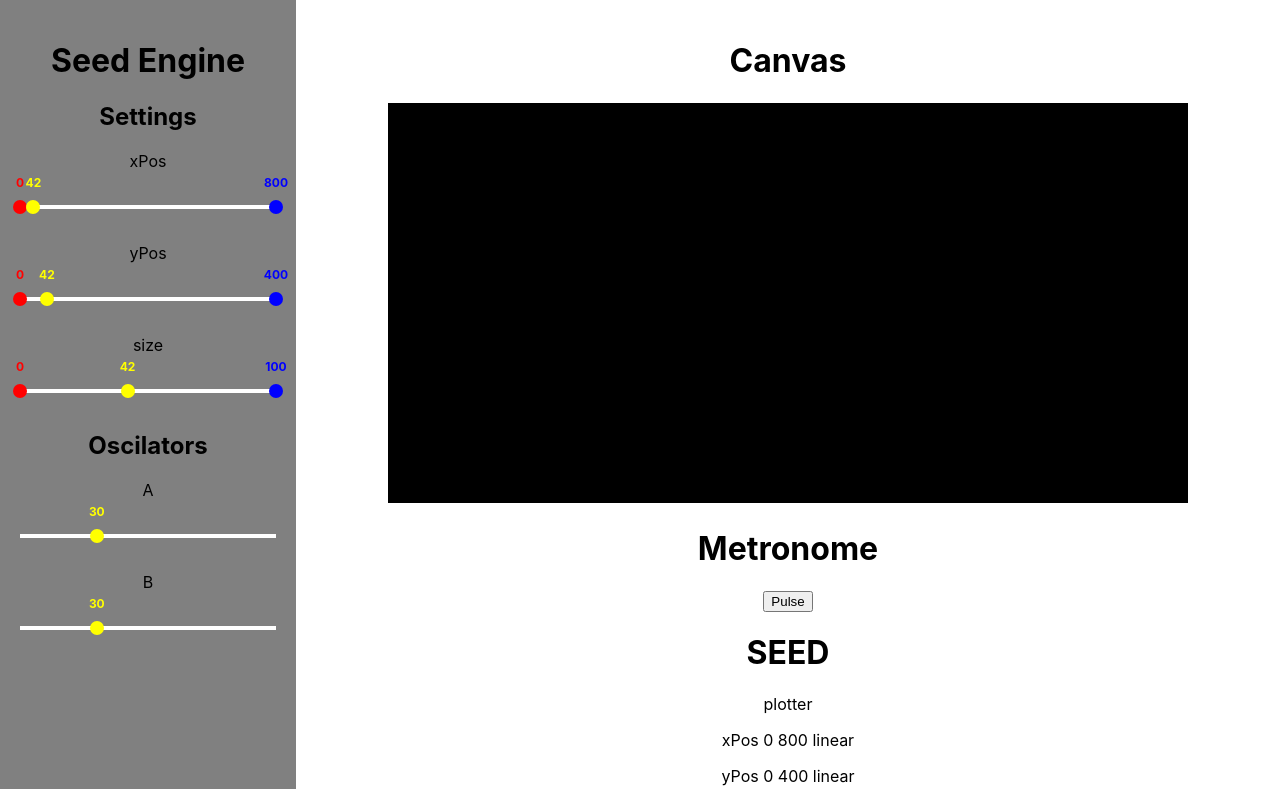
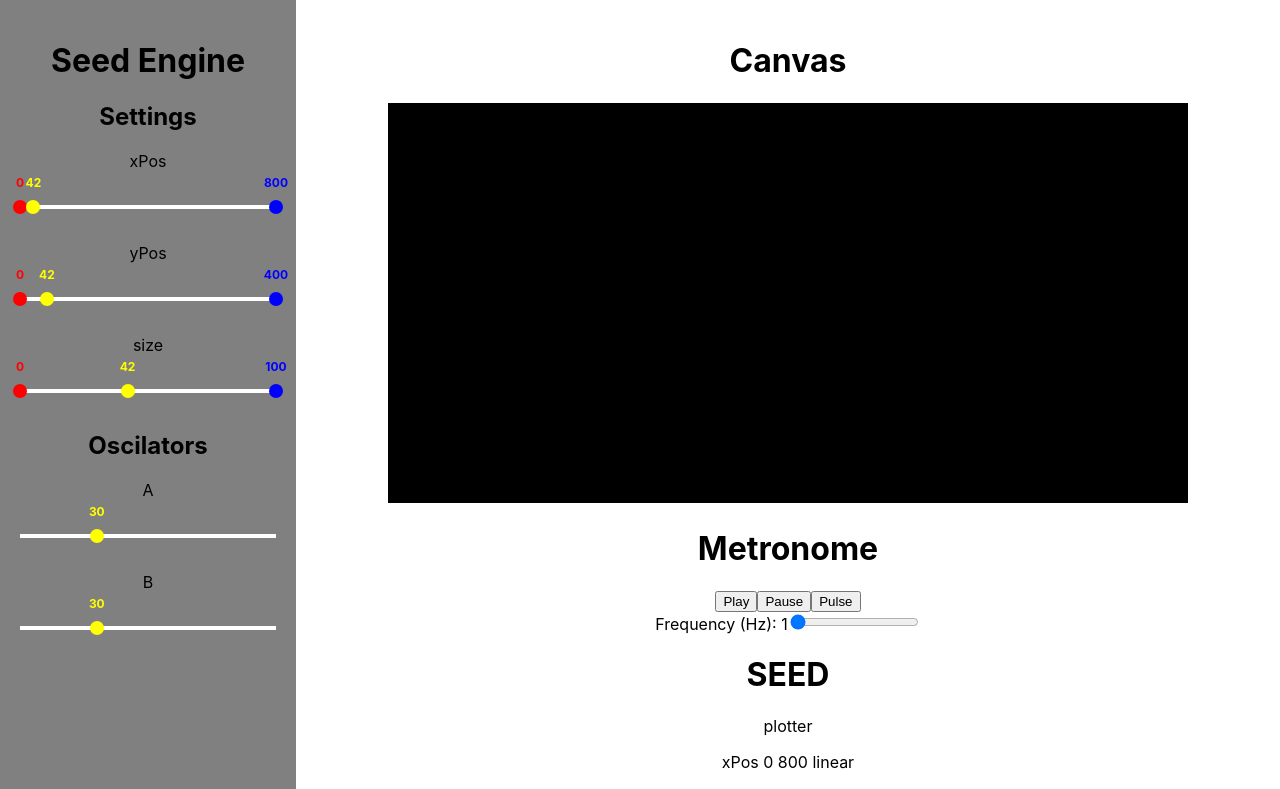
Before and after one commit to Simon-Sprouse/ArtSeedEngine, a React (Create React App) app in the folder my-app/: page / in a window 1280 px wide. Shown: the top 789 px of the page. Built offline with nearby package versions, Linux system fonts and the light colour scheme.

Commit message:
metronome pulse on interval

```diff
--- a/my-app/src/Metronome.js
+++ b/my-app/src/Metronome.js
@@ -1,8 +1,9 @@
-import { useState } from 'react'
+import { useRef, useState } from 'react'
 
 function Metronome({ parameters, setParameters }) {
 
-
+    const [frequency, setFrequency] = useState(parameters.render.frequency);
+    const intervalRef = useRef(null);
 
 
 
@@ -35,10 +36,50 @@ function Metronome({ parameters, setParameters }) {
 
 
 
+
+
+    function startMetronome() {
+        if (intervalRef.current) return;
+        intervalRef.current = setInterval(pulse, 1000 / frequency);
+    }
+
+    function stopMetronome() {
+        clearInterval(intervalRef.current);
+        intervalRef.current = null;
+    }
+
+
+    function handleFrequencyChange(event) {
+        const newFrequency = Number(event.target.value);
+        setFrequency(newFrequency);
+        if (intervalRef.current) {
+            stopMetronome();
+            startMetronome();
+        }
+    }
+
+
+
     return (
         <div>
             <h1>Metronome</h1>
+            <button onClick={startMetronome}>Play</button>
+            <button onClick={stopMetronome}>Pause</button>
             <button onClick={pulse}>Pulse</button>
+
+            <div>
+                <label>Frequency (Hz): {frequency}
+                    <input
+                        type="range"
+                        min="1"
+                        max="1000"
+                        value={frequency}
+                        onChange={handleFrequencyChange}
+                    />
+                </label>
+
+            </div>
+
         </div>
     )
 }
--- a/my-app/src/Parameters.json
+++ b/my-app/src/Parameters.json
@@ -32,13 +32,13 @@
     "oscilators": {
         "A": {
             "type": "loop",
-            "step": 4,
+            "step": 0.25,
             "pos": 30,
             "attachedTo": ["xPos", "yPos"]
         },
         "B": {
             "type": "random",
-            "step": 12,
+            "step": 1,
             "pos": 30,
             "attachedTo": ["size"]
 
@@ -49,5 +49,8 @@
             "step": 0,
             "key": "1"
         }
+    },
+    "render": {
+        "frequency": 1
     }
 }
```
